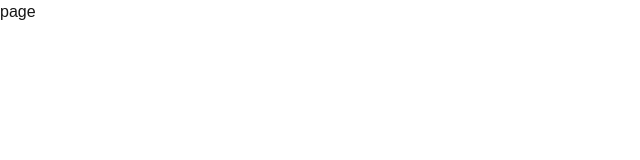
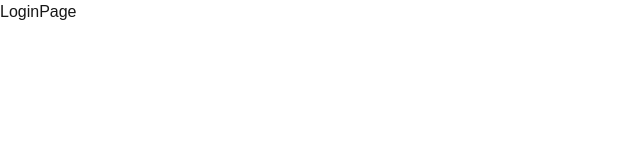
Before and after one commit to noelfoka/auth_nextjs_app, a Next.js app: page /login in a window 1280 px wide. Shown: the top 160 px of the page, without its empty margins (0-640 px from the left). Built offline with nearby package versions, Linux system fonts and the light colour scheme.

Commit message:
creation du simple composant d'inscription

```diff
--- a/src/app/login/page.tsx
+++ b/src/app/login/page.tsx
@@ -1,9 +1,9 @@
 import React from 'react'
 
-const page = () => {
+const LoginPage = () => {
   return (
-    <div>page</div>
+    <div>LoginPage</div>
   )
 }
 
-export default page
+export default LoginPage
```
Also changed, not shown: src/app/signup/page.tsx (added, +9 -0 lines).
